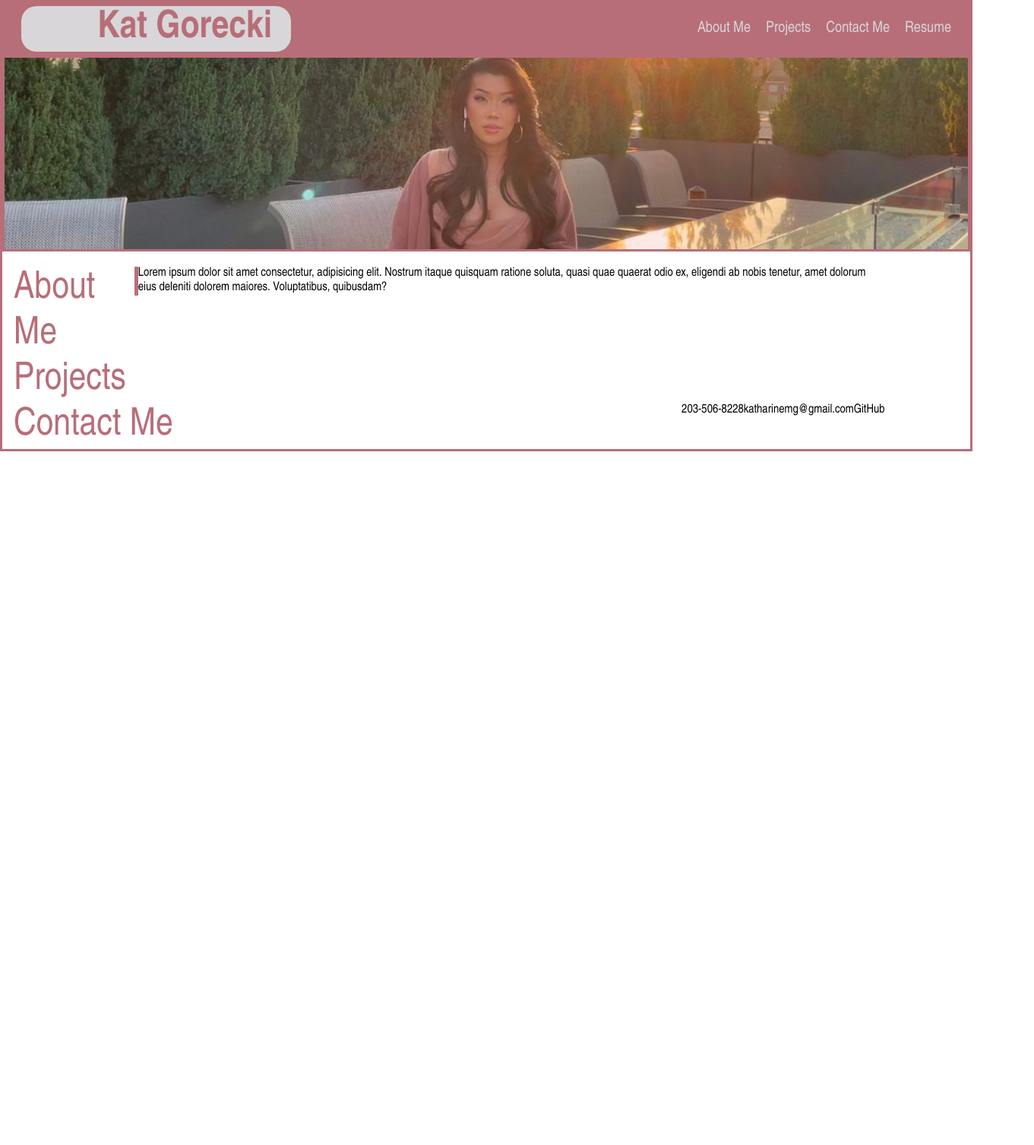
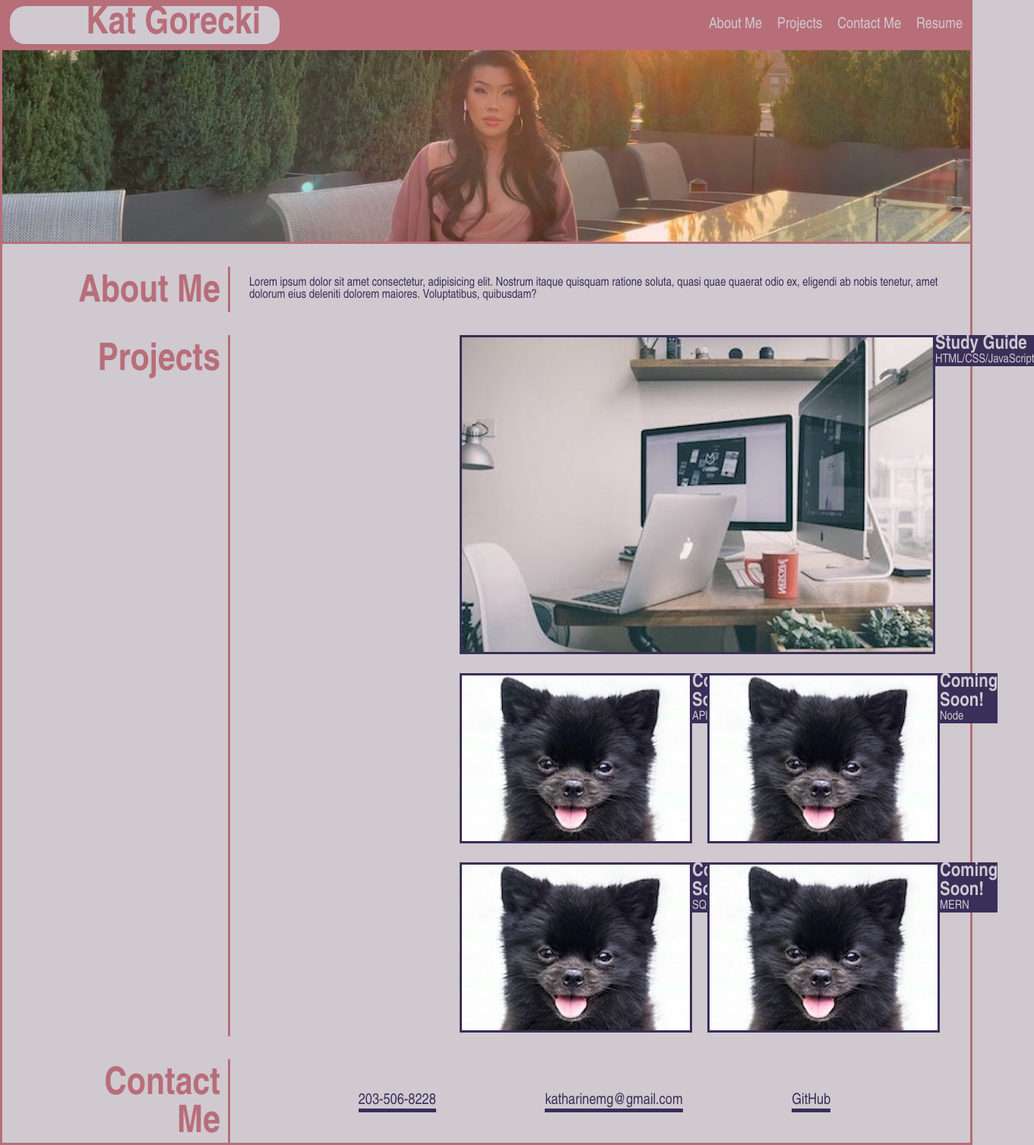
Before and after one commit to SLAYsian/bawdy-of-work, a plain HTML site: page index.html in a window 1280 px wide. Shown: the whole page at 76% size, 1361 px wide, since content can reach past the window. Before the commit the page ends 800 px from the top, so only its background shows below. Drawn offline with Linux system fonts and the light colour scheme.

Commit message:
HTML mostly completed. Added most of the CSS components

```diff
--- a/assets/reset.css
+++ b/assets/reset.css
@@ -0,0 +1,41 @@
+* {
+  margin: 0;
+  padding: 0;
+  box-sizing: border-box;
+}
+
+html {
+  height: 100%;
+}
+
+body {
+  min-height: 100%;
+  line-height: 1;
+  font-family: sans-serif;
+}
+
+h1,
+h2,
+h3,
+h4,
+h5,
+h6 {
+  font-size: 100%;
+}
+
+input,
+select,
+option,
+optgroup,
+textarea,
+button,
+pre,
+code {
+  font-size: 100%;
+  font-family: inherit;
+}
+
+ol,
+ul {
+  list-style: none;
+}
--- a/assets/style.css
+++ b/assets/style.css
@@ -6,13 +6,15 @@
 
 :root {
   --pink: #b76e79;
-  --ltgrey: #d8d6d8;
+  --grey: #d0c9d0;
+  /* --grey: #d8d6d8; */
   --dkblue: #392f58;
 }
 
 body {
   font-family: "Arial Narrow", Helvetica, sans-serif;
   border: 3px solid var(--pink);
+  background-color: var(--grey);
   /* background-color: var(--pink); */
 }
 
@@ -21,30 +23,50 @@ ul {
 }
 
 a {
-  color: var(--ltgrey);
+  color: var(--grey);
   text-decoration: none;
 }
 
 /* CLASSES
+.body
   .header
     .name
     .nav
       .nav-items
   .me-background
+  .content
     .about-me
-  .title
-    .title-text
+    .section-whole
+      .section-title
       .about-me-title
       .about-me-p
     .projects
       .projects-title
       .projects-img
         .project-1
+          .desk-img
+          .text
+          .study-guide
         .project-tbd
+          .bm1
+          .api
+          .bm2
+          .node
+          .bm3
+          .sql
+          .bm4
+          .mern
     .contact-me
       .contact-me-title
       .contact-me-list
  */
+
+/* GRID */
+/* .body {
+  display: grid;
+  grid-template-columns: 1fr 3fr;
+  gap: 15px;
+} */
 
 /* HEADER */
 .header {
@@ -52,11 +74,12 @@ a {
   background-color: var(--pink);
   justify-content: space-between;
   align-items: center;
-  padding: 5px 25px;
+  /* grid-column: 1/-1; */
+  padding: 5px 10px;
 }
 
 .name {
-  background-color: var(--ltgrey);
+  background-color: var(--grey);
   border-radius: 20px;
   font-size: 50px;
   padding-left: 100px;
@@ -67,10 +90,21 @@ a {
 .nav-items {
   display: flex;
   justify-content: space-between;
-  gap: 20px;
-  color: var(--ltgrey);
+  gap: 0px 20px;
+  color: var(--grey);
+  background-color: var(--pink);
   font-size: 20px;
   /* ADD TO EACH LI ITEM- border-bottom: 10px solid var(--ltgrey); */
+}
+
+.nav-items a {
+  color: var(--grey);
+  border-bottom: 5px, solid, var(--grey);
+}
+
+.nav-items a:hover {
+  color: var(--dkblue);
+  border-bottom: 5px solid var(--dkblue);
 }
 
 /* HERO */
@@ -80,44 +114,64 @@ a {
   width: 100%;
   background-size: cover;
   background-position: center;
-  margin-bottom: 20px;
-  border: 3px solid var(--pink);
+  border-top: 3px solid var(--pink);
+  border-bottom: 3px solid var(--pink);
+  /* grid-column: 1/-1; */
 }
 
-.title {
+/* MAIN */
+.content {
   display: flex;
-  /* flex-wrap: wrap; */
-  justify-content: space-between;
-  align-items: flex-start;
-  width: 200px;
-  margin-left: 15px;
-  width: 90%;
+  flex-direction: column;
+  justify-content: space-around;
+  align-self: stretch;
 }
 
-.title-text {
-  /* display: flex;
-  flex-direction: column;
-  align-items: flex-end; */
+.section-title {
   font-size: 50px;
+  font-weight: bold;
   color: var(--pink);
+  text-align: right;
+  border-right: 3px solid var(--pink);
+  padding-top: 10px;
+  padding-right: 10px;
+  padding-left: 100px;
+  flex: 0 0 300px;
+  align-self: stretch;
+  /* background-color: #392f58; */
 }
 
-/* BODY */
+.section-whole {
+  /* should this be a grid? */
+  display: flex;
+  justify-content: space-between;
+  align-items: center;
+  margin-top: 30px;
+  margin-right: 40px;
+  /* gap: 25px;
+   display: grid; */
+
+  /* background-color: wheat; */
+}
+
 /* ABOUT ME */
+/* .about-me-title {
+  grid-column: 1/2;
+  grid-row: 3/4;
+} */
+
+.about-me-p {
+  /* grid-column: 2/3;
+  grid-row: 3/4; */
+  color: var(--dkblue);
+  margin-left: 25px;
+}
 /* .about-me {
   display: flex;
   justify-content: space-between;
   align-items: flex-start;
   padding-left: 15px;
-}
-.about-me-title {
-  font-size: 50px;
-  border-right: 5px solid var(--pink);
 } */
-.about-me-p {
-  margin-left: 25px;
-  border-left: 5px solid var(--pink);
-}
 
 /* PROJECTS */
 /* .projects {
@@ -130,11 +184,160 @@ a {
   font-size: 50px;
   border-right: 5px solid var(--pink);
 } */
+.projects-title {
+  margin-right: 25px;
+}
+.projects-grid {
+  display: grid;
+  grid-template-columns: 1fr 1fr;
+  grid-auto-rows: auto;
+  gap: 20px;
+  /* grid-template-rows: 2fr 1fr 1fr; */
+  justify-content: center;
+  /* align-items: stretch; */
+}
+.projects-grid > img {
+  width: 100%;
+  height: 100%;
+  object-fit: stretch;
+}
+
+/* .projects-img figure {
+  height: 250px;
+  width: 500px;
+  background-size: cover;
+  background-position: center; */
+/* background-attachment: fixed; */
+
+.desk-img {
+  grid-column: 1/ -1;
+  /* background: url("./images/desk.jpeg"); */
+  /* height: 400px;
+  width: 100%;
+  background-size: cover;
+  background-position: center; */
+  /* border: 3px solid var(--dkblue); */
+}
+
+figure img {
+  border: 3px solid var(--dkblue);
+}
+
+h2 {
+  font-size: 25px;
+}
+
+.text {
+  background-color: var(--dkblue);
+  color: var(--grey);
+  display: inline-block;
+}
+
+.desk-img {
+  position: relative;
+
+  /* background-image: url("./images/desk.jpeg");
+  height: 400px;
+  width: 100%;
+  background-size: cover;
+  background-position: center;
+  border: 3px solid var(--dkblue);
+  grid-column: 1/-1; */
+}
+
+.study-guide {
+  position: absolute;
+  /* how do I make these relative to the image? */
+}
+
+.bm1 {
+  grid-row: ;
+  /* background-image: url("./images/bm-face.JPG"); */
+  /* height: 200px;
+  width: 100%;
+  background-size: cover;
+  background-position: center; */
+  /* border: 3px solid var(--dkblue); */
+  /* border-bottom: 3px solid var(--pink); */
+  position: relative;
+}
+.api {
+  position: absolute;
+}
+
+.bm2 {
+  /* background-image: url("./images/bm-face.JPG"); */
+  /* height: 258px;
+  width: 100%;
+  background-size: cover;
+  background-position: center; */
+  /* border: 3px solid var(--dkblue); */
+  position: relative;
+}
+.node {
+  position: absolute;
+}
+
+.bm3 {
+  /* background-image: url("./images/bm-face.JPG"); */
+  /* height: 258px;
+  width: 100%;
+  background-size: cover;
+  background-position: center; */
+  /* border: 3px solid var(--dkblue); */
+  position: relative;
+}
+.sql {
+  position: absolute;
+}
+
+.bm4 {
+  /* background-image: url("./images/bm-face.JPG"); */
+  /* height: 258px;
+  width: 100%;
+  background-size: cover;
+  background-position: center; */
+  /* border: 3px solid var(--dkblue); */
+  position: relative;
+}
+.mern {
+  position: absolute;
+}
 
 /* CONTACT ME */
 .contact-me-list {
   display: flex;
-  justify-content: space-around;
+  justify-content: space-evenly;
   align-items: center;
+  width: 100%;
+  font-size: 20px;
+  margin-left: 25px;
+
+  /* background-color: aquamarine; */
 }
-/* .contact-me */
+
+.contact-me-list a {
+  color: var(--dkblue);
+  border-bottom: 5px solid var(--dkblue);
+}
+
+.contact-me-list a:hover {
+  color: var(--pink);
+  border-bottom: 5px solid var(--pink);
+}
+
+@media screen and (max-width) {
+}
+
+/* TO DO
+1) Add media queries
+2) add hover & click to anchors
+3) add opacity to pics + hover
+4) add text over my image
+*/
+
+/* QUESTIONS
+1) Grid - how to make it fit the section
+2) How to overlay the text
+3) Nav Bar - why is the border bottom not showing?
+4) Contact me - why is the color not showing? */
--- a/index.html
+++ b/index.html
@@ -10,12 +10,12 @@
       name="description"
       content="Starter portfolio for a web development student"
     />
-    <link rel="stylesheet" href="./bawdy-of-work/assets/reset.css" />
-    <link rel="stylesheet" href="./bawdy-of-work/assets/style.css" />
+    <link rel="stylesheet" href="./assets/reset.css" />
+    <link rel="stylesheet" href="./assets/style.css" />
   </head>
   <!-- META END -->
 
-  <body>
+  <body class="body">
     <!-- HEADER WITH NAV START -->
     <header class="header">
       <!-- NAME -->
@@ -23,25 +23,24 @@
       <!-- NAV BAR -->
       <nav class="nav">
         <ul class="nav-items">
-          <!-- Add links down to page -->
-          <li><a href="#about-me">About Me</a></li>
+          <li><a href="#about-me" class="nav-link">About Me</a></li>
           <li><a href="#projects">Projects</a></li>
           <li><a href="#contact-me">Contact Me</a></li>
           <!-- Where do I link resume? -->
-          <li>Resume</li>
+          <li><a href="#">Resume</a></li>
         </ul>
       </nav>
     </header>
     <!-- HEADER WITH NAV END -->
 
     <!-- Hero image? -->
-    <figure class="me-background"></figure>
+    <figure class="me-background" alt="picture of author"></figure>
 
     <!-- MAIN SECTION -->
-    <main>
+    <main class="content">
       <!-- ABOUT ME START -->
-      <section class="title about-me" id="about-me">
-        <div class="title-text about-me-title">About Me</div>
+      <section class="section-whole about-me" id="about-me">
+        <div class="section-title about-me-title">About Me</div>
         <p class="about-me-p">
           Lorem ipsum dolor sit amet consectetur, adipisicing elit. Nostrum
           itaque quisquam ratione soluta, quasi quae quaerat odio ex, eligendi
@@ -52,29 +51,61 @@
       <!-- ABOUT ME END -->
 
       <!-- PROJECTS START -->
-      <section class="title projects">
-        <div class="title-text projects-title" id="projects">Projects</div>
+      <section class="section-whole projects" id="projects">
+        <div class="section-title projects-title">Projects</div>
         <!-- PROJECT IMAGES START - 1st project big, 4 small -->
-        <div class="projects-img">
-          <figure class="project-1"></figure>
-          <figure class="project-tbd"></figure>
-          <figure class="project-tbd"></figure>
-          <figure class="project-tbd"></figure>
-          <figure class="project-tbd"></figure>
+          <div class="projects-grid">
+          <!-- grid -->
+          <figure class="project-1 desk-img">
+            <a href="https://slayonce.github.io/prework-study-guide/"><img src="./assets/images/desk.jpeg" alt="desk with computers" /></a>
+            <div class="text study-guide">
+              <h2>Study Guide</h2>
+              <p>HTML/CSS/JavaScript</p>
+            </div>
+          </figure>
+          <figure class="project-tbd bm1" alt="dog">
+            <img src="./assets/images/bm-face.JPG" alt="dog" />
+            <div class="text api">
+              <h2>Coming Soon!</h2>
+              <p>APIs</p>
+            </div>
+          </figure>
+          <figure class="project-tbd bm2" alt="dog">
+            <img src="./assets/images/bm-face.JPG" alt="dog" />
+            <div class="text node">
+              <h2>Coming Soon!</h2>
+              <p>Node</p>
+            </div>
+          </figure>
+          <figure class="project-tbd bm3" alt="dog">
+            <img src="./assets/images/bm-face.JPG" alt="dog" />
+            <div class="text sql">
+              <h2>Coming Soon!</h2>
+              <p>SQL</p>
+            </div>
+          </figure>
+          <figure class="project-tbd bm4" alt="dog">
+            <img src="./assets/images/bm-face.JPG" alt="dog" />
+            <div class="text mern">
+              <h2>Coming Soon!</h2>
+              <p>MERN</p>
+            </div>
+          </figure>
+        </div>
         </div>
         <!-- PROJECT IMAGES END -->
       </section>
       <!-- PROJECTS END -->
 
       <!-- CONTACT ME START -->
-      <section class="title contact-me">
-        <div class="title-text contact-me-title" id="contact-me">
-          Contact Me
-        </div>
+      <section class="section-whole contact-me" id="contact-me">
+        <div class="section-title contact-me-title">Contact Me</div>
         <ul class="contact-me-list">
-          <li>203-506-8228</li>
-          <li>katharinemg@gmail.com</li>
-          <li>GitHub</li>
+          <li><a href="tel:2035068228">203-506-8228</a></li>
+          <li>
+            <a href="mailto:katharinemg@gmail.com">katharinemg@gmail.com</a>
+          </li>
+          <li><a href="https://github.com/slayonce">GitHub</a></li>
         </ul>
       </section>
       <!-- CONTACT ME END -->
```
Also changed, not shown: assets/images/bm-face.JPG (added), assets/images/bm-left.JPG (added), assets/images/bm1.JPG (deleted), assets/images/desk.jpeg (added). Lines whose indentation alone changed are shown as unchanged.
